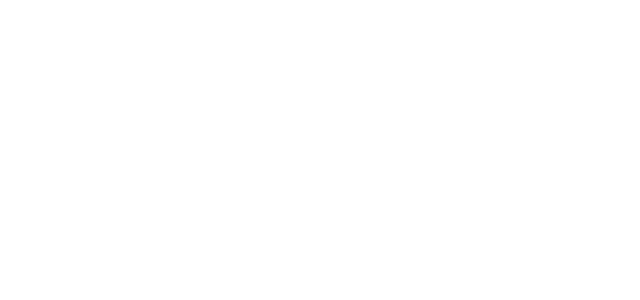
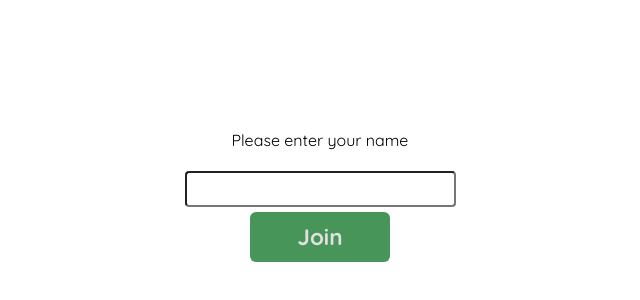
Before and after one commit to christianbernier/FruitSaladFrontend, a React app: page /play/1 in a window 1280 px wide. Shown: the part 212-512 px from the top of the page, without its empty margins (320-960 px from the left). Built offline with nearby package versions, Linux system fonts and the light colour scheme.

Commit message:
Add Name System to Play Page (#11)

```diff
--- a/src/model/game.model.ts
+++ b/src/model/game.model.ts
@@ -3,6 +3,7 @@ import { Player } from './player.model';
 
 export enum GameProgress {
   JOINING = 'JOINING',
+  WAITING_TO_START = 'WAITING_TO_START',
   IN_PROGRESS = 'IN_PROGRESS',
   GAME_OVER = 'GAME_OVER',
 }
--- a/src/pages/play.page.tsx
+++ b/src/pages/play.page.tsx
@@ -1,4 +1,4 @@
-import React, { FC, useMemo, useReducer, useState } from 'react';
+import React, { FC, useEffect, useMemo, useReducer, useState } from 'react';
 import { FruitMarket } from '../component/market/fruit-market.component';
 import { PlayContext, PlayDispatchContext } from '../state/play/play.context';
 import { playReducer } from '../state/play/play.reducer';
@@ -7,8 +7,11 @@ import { PlayActionType } from '../state/play/play.actions';
 import { PlayerState } from '../component/player/player-state.component';
 import { GameProgress, GameState, Player } from '../model';
 import { RoomService } from '../services/room/room.service';
+import { Button, ButtonType } from '../component/button/button.component';
+import { useParams } from 'react-router-dom';
 
 export const PlayPage: FC = () => {
+  const { roomUid } = useParams();
   const [playerName, setPlayerName] = useState('');
   const [playState, dispatch] = useReducer(playReducer, initialPlayState);
   const roomService = useMemo(() => new RoomService(), []);
@@ -40,8 +43,46 @@ export const PlayPage: FC = () => {
     });
   };
 
+  useEffect(() => {
+    if (!roomUid) {
+      window.location.href = '/';
+      return;
+    }
+
+    dispatch({
+      type: PlayActionType.SetRoomUid,
+      roomUid,
+    });
+  }, []);
+
   return (
     <>
+      {playState.gameProgress === GameProgress.JOINING && (
+        <div className='play-page--pre-join'>
+          <p>Please enter your name</p>
+          <input
+            type='text'
+            onChange={(e) => {
+              setPlayerName(e.target.value);
+            }}
+          />
+          <Button type={ButtonType.PRIMARY} text='Join' onClick={joinRoom} />
+        </div>
+      )}
+      {playState.gameProgress === GameProgress.WAITING_TO_START && (
+        <div className='play-page--waiting-to-start'>
+          <p>Waiting to start...</p>
+          <p>Current players:</p>
+          {playState.players.map((player: Player) => (
+            <p>{player.name}</p>
+          ))}
+          <Button
+            type={ButtonType.PRIMARY}
+            text='Start'
+            onClick={roomService.startGame}
+          />
+        </div>
+      )}
       {playState.gameProgress === GameProgress.IN_PROGRESS && (
         <PlayContext.Provider value={playState}>
           <PlayDispatchContext.Provider value={dispatch}>
--- a/src/styles/index.css
+++ b/src/styles/index.css
@@ -33,9 +33,16 @@
     --purple: #911ABB;
 
     --font-default: 'Quicksand', sans-serif;
+    font-family: var(--font-default);
 }
 
 body {
     margin: 0;
     padding: 0;
 }
+
+input {
+    padding: 5px 10px;
+    font-size: 1.2rem;
+    border-radius: 4px;
+}
--- a/src/styles/play-page.css
+++ b/src/styles/play-page.css
@@ -2,6 +2,18 @@
     background-color: var(--neutral-9);
 }
 
+.play-page--pre-join,
+.play-page--waiting-to-start {
+    width: 100dvw;
+    height: 100dvh;
+    display: flex;
+    flex-direction: column;
+    align-items: center;
+    justify-content: center;
+    gap: 5px;
+}
+
+/* IN PROGRESS GAME */
 .play-page {
     width: 100dvw;
     height: 100dvh;
```
